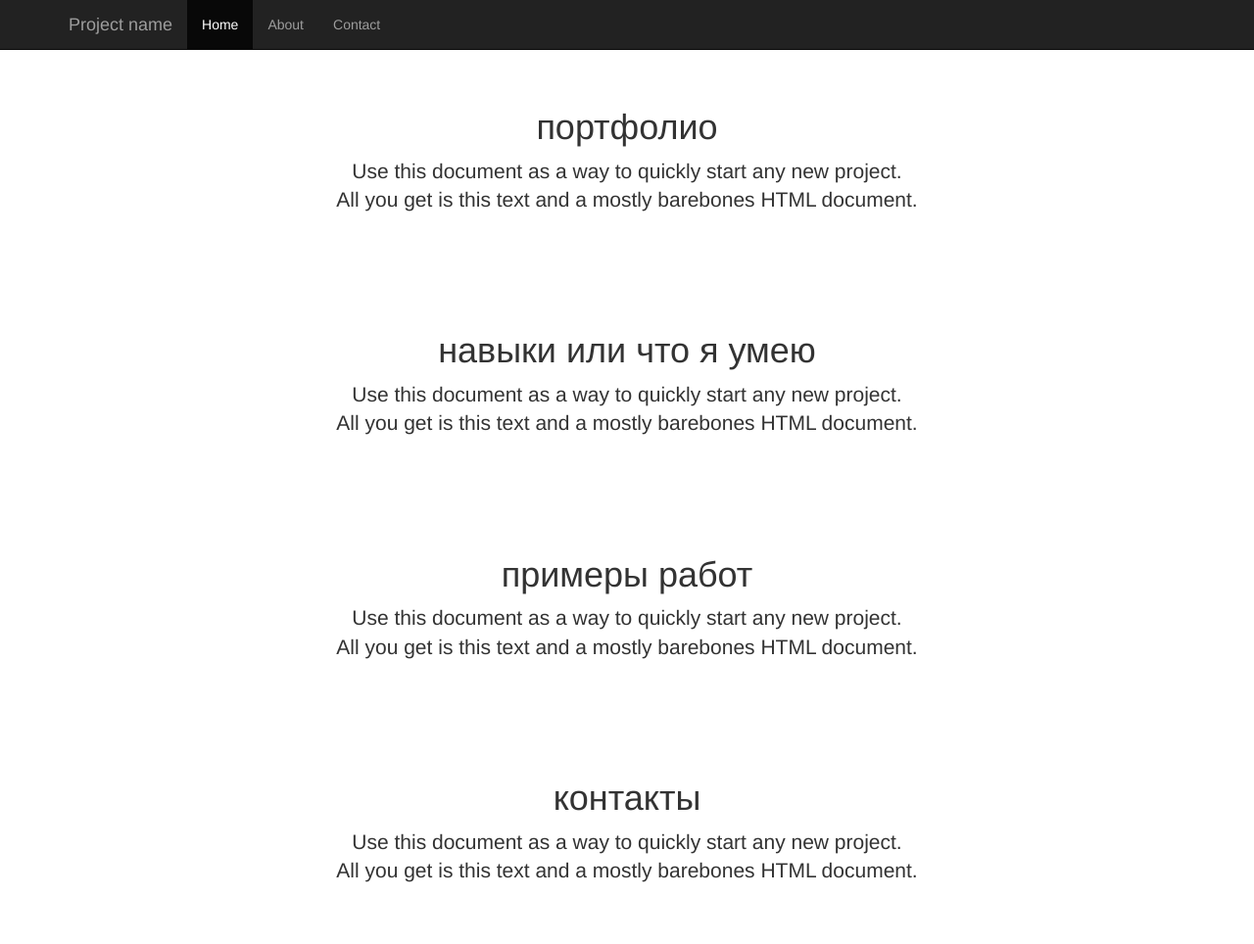
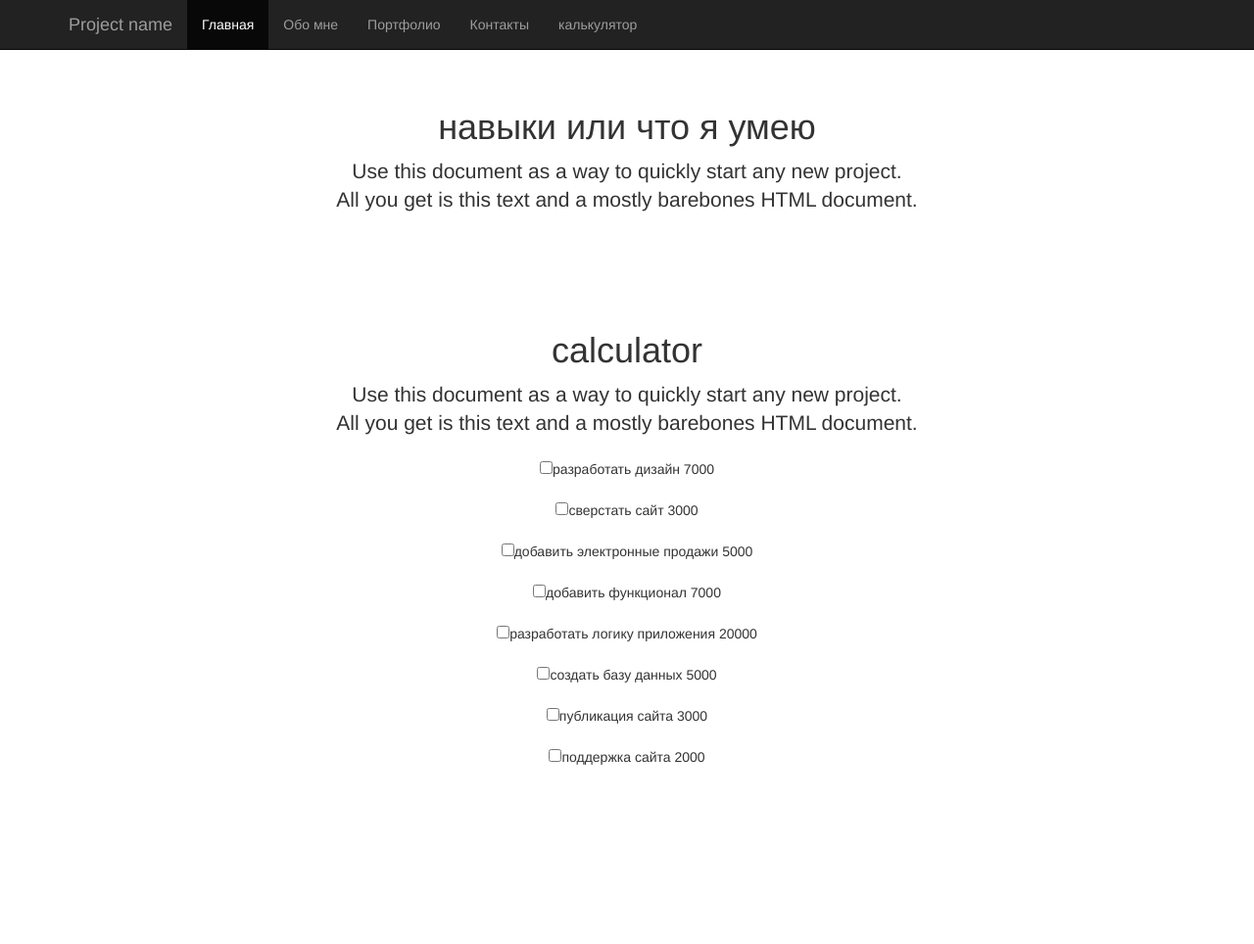
Before and after one commit to veronika773057/veronika773057.github.io, a plain HTML site: page index.html in a window 1280 px wide. Shown: the whole page at 98% size. After the commit the page ends 843 px from the top, so only its background shows below. Drawn offline with nearby package versions, Linux system fonts and the light colour scheme.

Commit message:
добавила калькулятор

```diff
--- a/index.html
+++ b/index.html
@@ -7,7 +7,6 @@
     <!-- The above 3 meta tags *must* come first in the head; any other head content must come *after* these tags -->
     <meta name="description" content="">
     <meta name="author" content="">
-    <link rel="icon" href="../../favicon.ico">
 
     <title>my portfolio</title>
 
@@ -15,6 +14,8 @@
     <link rel="stylesheet" href="https://maxcdn.bootstrapcdn.com/bootstrap/3.3.7/css/bootstrap.min.css">
 
     <link rel="stylesheet" href="starter-template.css">
+    <link rel="stylesheet" href="style.css">
+
     <!-- Just for debugging purposes. Don't actually copy these 2 lines! -->
     <!--[if lt IE 9]><script src="../../assets/js/ie8-responsive-file-warning.js"></script><![endif]-->
     <!-- HTML5 shim and Respond.js for IE8 support of HTML5 elements and media queries -->
@@ -39,15 +40,17 @@
         </div>
         <div id="navbar" class="collapse navbar-collapse">
           <ul class="nav navbar-nav">
-            <li class="active"><a href="#">Home</a></li>
-            <li><a href="#about">About</a></li>
-            <li><a href="#contact">Contact</a></li>
+            <li class="active navButton"><a id="skills" href="#">Главная</a></li>
+            <li class="navButton"><a id="works" href="#">Обо мне</a></li>
+             <li class="navButton"><a id="portfolio" href="#">Портфолио</a></li>
+            <li class="navButton"><a id="contacts" href="#">Контакты</a></li>
+            <li class="navButton"><a id="calculator" href="#">калькулятор</a></li>
           </ul>
         </div><!--/.nav-collapse -->
       </div>
     </nav>
-
-    <div class="container">
+    <div id="container">
+	    <div class="portfolio miniCon">
 
 	      <div class="starter-template">
 	        <h1>портфолио</h1>
@@ -55,7 +58,7 @@
 	      </div>
 
 	    </div><!-- /.container -->
-    <div class="container">
+	    <div class="skills miniCon">
 
 	      <div class="starter-template">
 	        <h1>навыки или что я умею</h1>
@@ -63,7 +66,7 @@
 	      </div>
 
 	    </div><!-- /.container -->
-	<div class="container">
+		<div class="works miniCon">
 
 	      <div class="starter-template">
 	        <h1>примеры работ</h1>
@@ -71,7 +74,7 @@
 	      </div>
 
 	    </div><!-- /.container -->
-    <div class="container">
+	    <div class="contacts miniCon">
 
 		  <div class="starter-template">
 		    <h1>контакты</h1>
@@ -79,6 +82,15 @@
 		</div>
 
 	    </div><!-- /.container -->
+	    <div class="calculator miniCon">
+
+		  <div class="starter-template">
+		    <h1>calculator</h1>
+		    <p class="lead">Use this document as a way to quickly start any new project.<br> All you get is this text and a mostly barebones HTML document.</p>
+		    <div id="calcBlock"></div>
+		    <div id="result"></div>
+		</div>
+    </div>
     <!-- Bootstrap core JavaScript
     ================================================== -->
     <!-- Placed at the end of the document so the pages load faster -->
--- a/main.js
+++ b/main.js
@@ -0,0 +1,65 @@
+var calculator = document.getElementById("calcBlock");
+
+var services = [
+{
+name: "разработать дизайн",
+price: 7000
+},
+{
+name: "сверстать сайт",
+price: 3000
+},
+
+{
+name: "добавить электронные продажи",
+price: 5000
+},
+{
+name: "добавить функционал",
+price: 7000
+},
+{
+name: "разработать логику приложения",
+price: 20000
+},
+{
+name: "создать базу данных",
+price: 5000
+},
+{
+name: "публикация сайта",
+price: 3000
+},
+{
+name: "поддержка сайта",
+price: 2000
+}
+];
+var navButtons = document.getElementsByClassName('navButton');
+var container = document.getElementById("container");
+var miniContainers = document.getElementsByClassName("miniCon");
+var result = document.getElementById('result');
+// навигационное меню
+for(var i = 0; i < navButtons.length; i++) {
+	navButtons[i].addEventListener('click', ChangeNav.bind(event))
+}
+
+function ChangeNav(event) {
+	for(var i = 0; i < miniContainers.length; i++)
+		miniContainers[i].style.display = "none";
+	container.getElementsByClassName(event.target.id)[0].style.display = "block";
+}
+
+// калькулятор
+
+for(var i=0; i< services.length;i++){
+	calculator.innerHTML+=`<div><input class="setPrice" data-price=${services[i].price} type="checkbox">${services[i].name} ${services[i].price}</div><br>`
+	console.log(services[i].name)
+
+}
+var sum = 0;
+for(var c = 0; c < document.getElementsByClassName("setPrice").length; c++)
+	document.getElementsByClassName('setPrice')[c].onclick = function(e) {
+		sum += parseInt(e.target.dataset.price);
+		result.innerHTML = "Сумма услуг: " + sum;
+	}
--- /dev/null
+++ b/style.css
@@ -0,0 +1,11 @@
+.portfolio {
+	display: none;
+}
+
+.works {
+	display: none;
+}
+
+.contacts {
+	display: none;
+}
```
Lines whose indentation alone changed are shown as unchanged.
